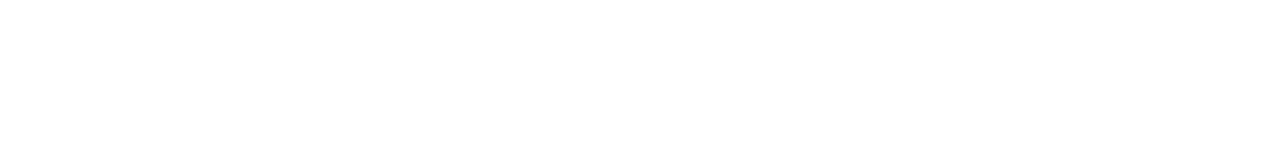
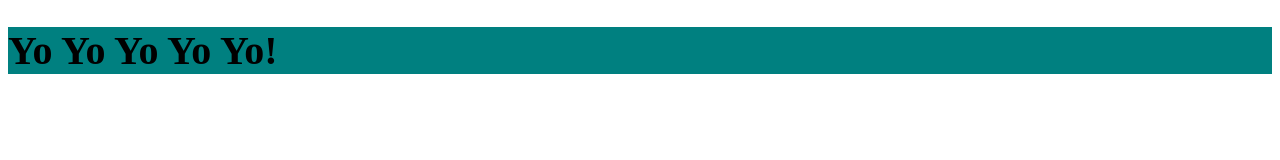
Before and after one commit to ckim229/ckim229.github.io, a plain HTML site: page index.html in a window 1280 px wide. Drawn offline with Linux system fonts and the light colour scheme.

Commit message:
updated html

```diff
--- a/index.html
+++ b/index.html
@@ -6,4 +6,7 @@
             Hello World
         </title>
     </head>
+    <body>
+        <h1>Yo Yo Yo Yo Yo!</h1>
+    </body>
 </html>
```
